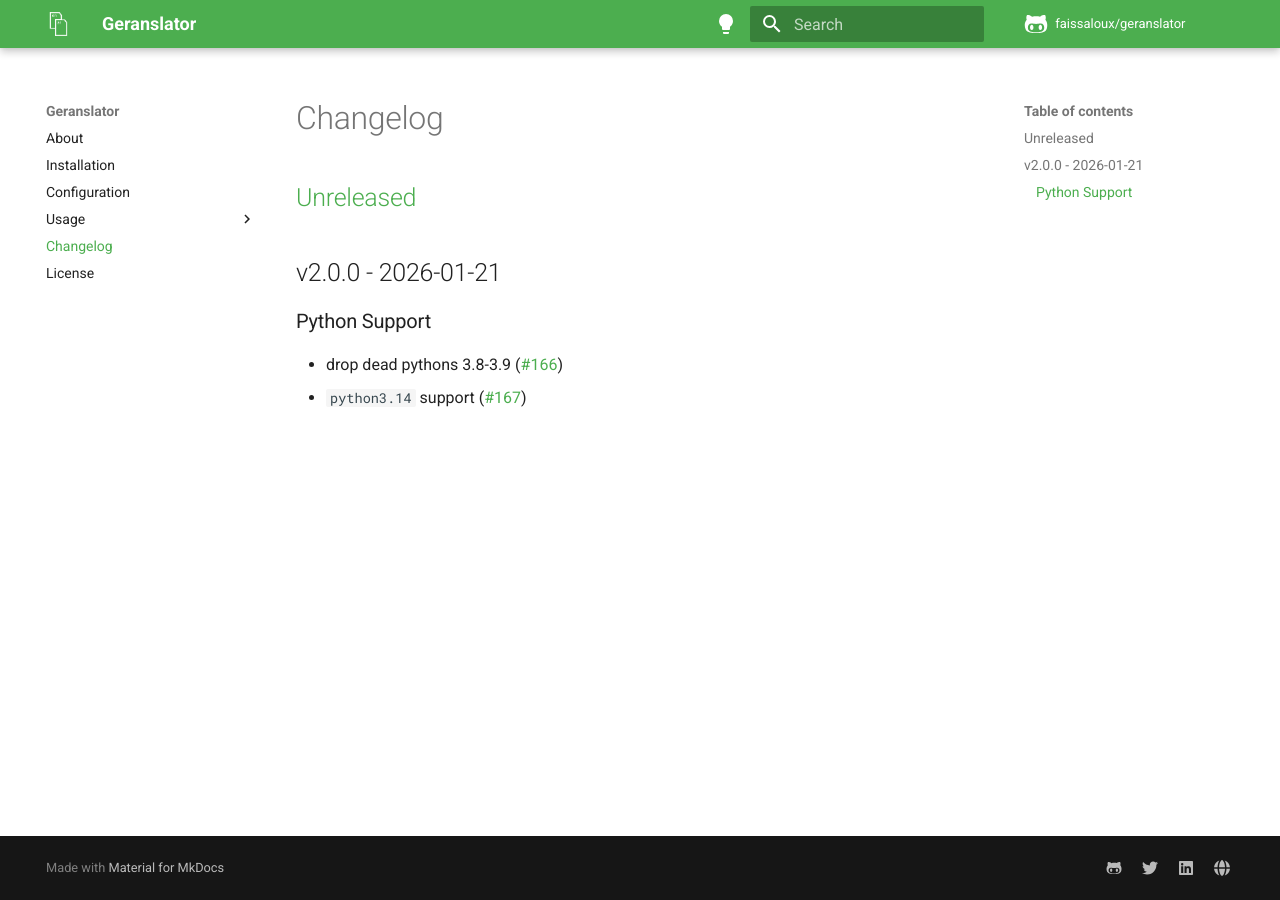
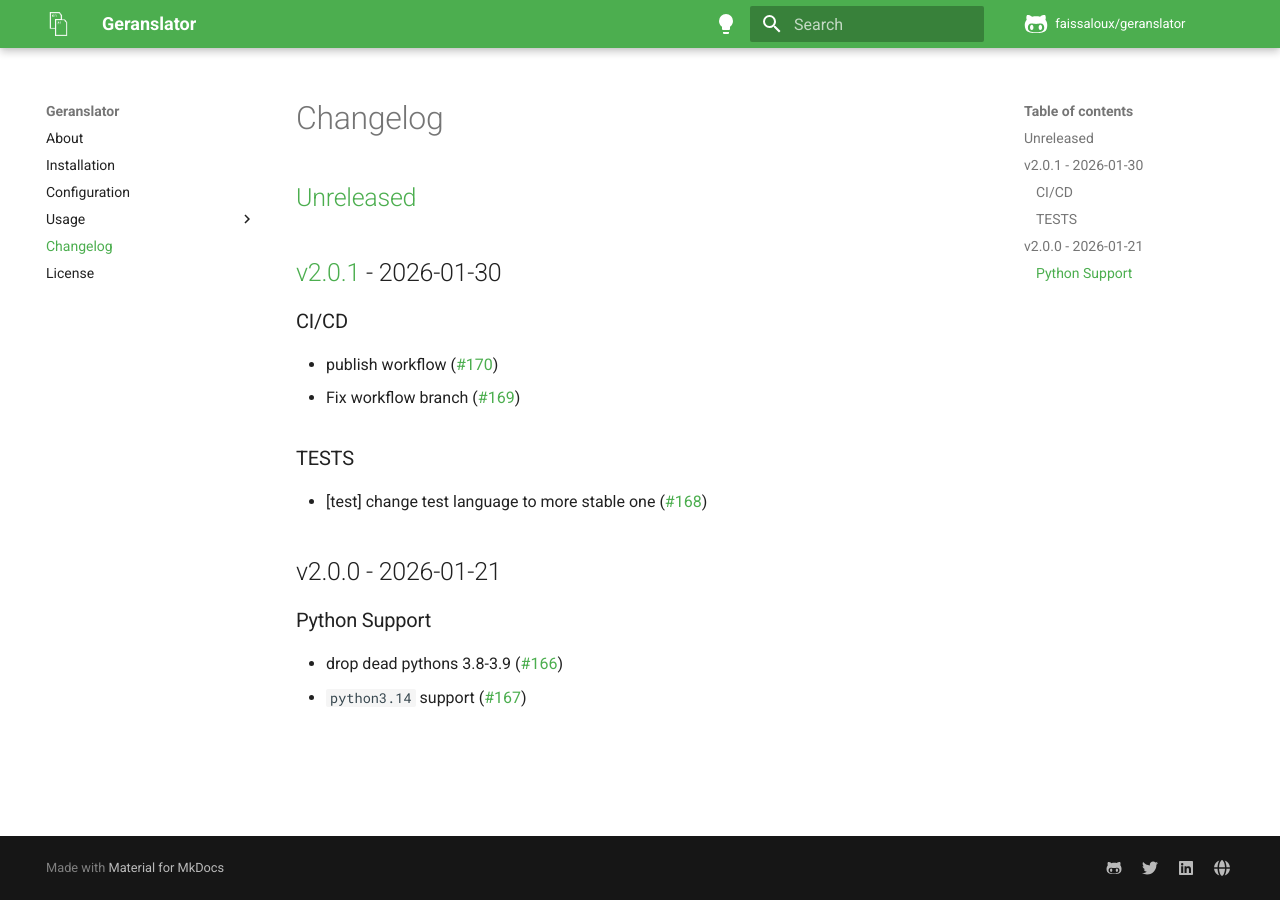
Before and after one commit to faissaloux/geranslator, an MkDocs documentation site: the page built from docs/changelog.md, in a window 1280 px wide. Built offline with MkDocs 1.6.1 and Material for MkDocs 9.7.7, drawn with Linux system fonts in a browser that asks for light colours; comment, search, counter and statistics services are not loaded.

Commit message:
release:2.0.1

```diff
--- a/docs/changelog.md
+++ b/docs/changelog.md
@@ -1,4 +1,11 @@
-## [Unreleased](https://github.com/faissaloux/geranslator/compare/v2.0.0...2.x)
+## [Unreleased](https://github.com/faissaloux/geranslator/compare/v2.0.1...2.x)
+
+## [v2.0.1](https://github.com/faissaloux/geranslator/compare/v2.0.0...v2.0.1) - 2026-01-30
+### CI/CD
+- publish workflow ([#170](https://github.com/faissaloux/geranslator/pull/170))
+- Fix workflow branch ([#169](https://github.com/faissaloux/geranslator/pull/169))
+### TESTS
+- [test] change test language to more stable one ([#168](https://github.com/faissaloux/geranslator/pull/168))
 
 ## v2.0.0 - 2026-01-21
 ### Python Support
--- a/setup.cfg
+++ b/setup.cfg
@@ -1,6 +1,6 @@
 [metadata]
 name = geranslator
-version = 2.0.0
+version = 2.0.1
 description = Translate your translation files
 long_description = file: README.md
 long_description_content_type = text/markdown
```
Also changed, not shown: CHANGELOG.md (+8 -1 lines).
